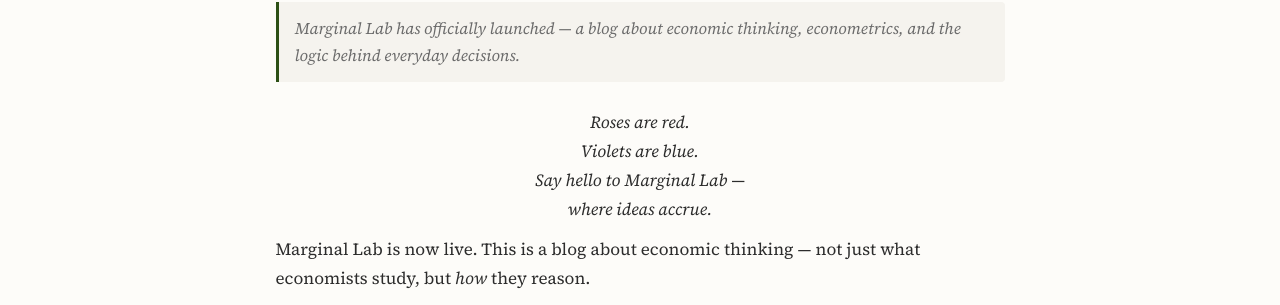
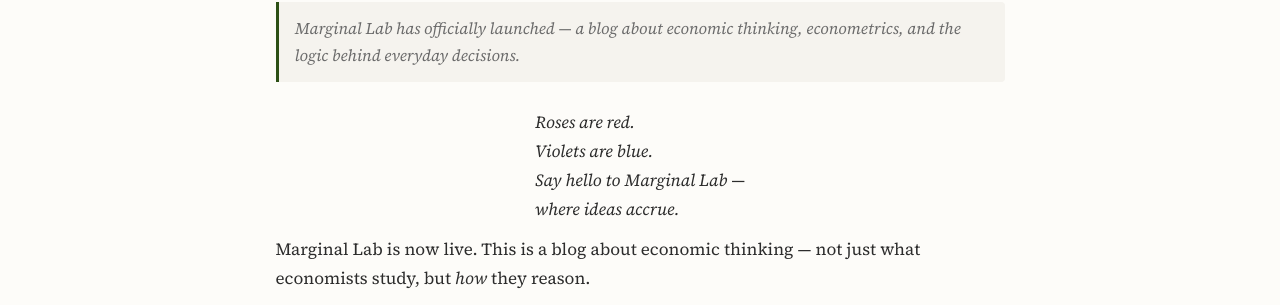
Before and after one commit to marginallabs/marginallabs.github.io, a Jekyll site: the page built from _posts/2026-04-30-Marginal-Lab-Is-Live.md, in a window 1280 px wide. Shown: the part 213-518 px from the top of the page. Built offline with Jekyll 4.4.1, drawn with Linux system fonts in a browser that asks for light colours.

Commit message:
Left-align poem lines within centered blockquote
Co-Authored-By: Claude Opus 4.7 <noreply@anthropic.com>

```diff
--- a/_posts/2026-04-30-Marginal-Lab-Is-Live.md
+++ b/_posts/2026-04-30-Marginal-Lab-Is-Live.md
@@ -8,7 +8,7 @@ permalink: /news/:title/
 abstract: "Marginal Lab has officially launched — a blog about economic thinking, econometrics, and the logic behind everyday decisions."
 ---
 
-<blockquote style="text-align: center; font-style: italic;">
+<blockquote style="font-style: italic; text-align: left; margin-left: auto; margin-right: auto; width: fit-content;">
 
 Roses are red.<br>
 Violets are blue.<br>
```
